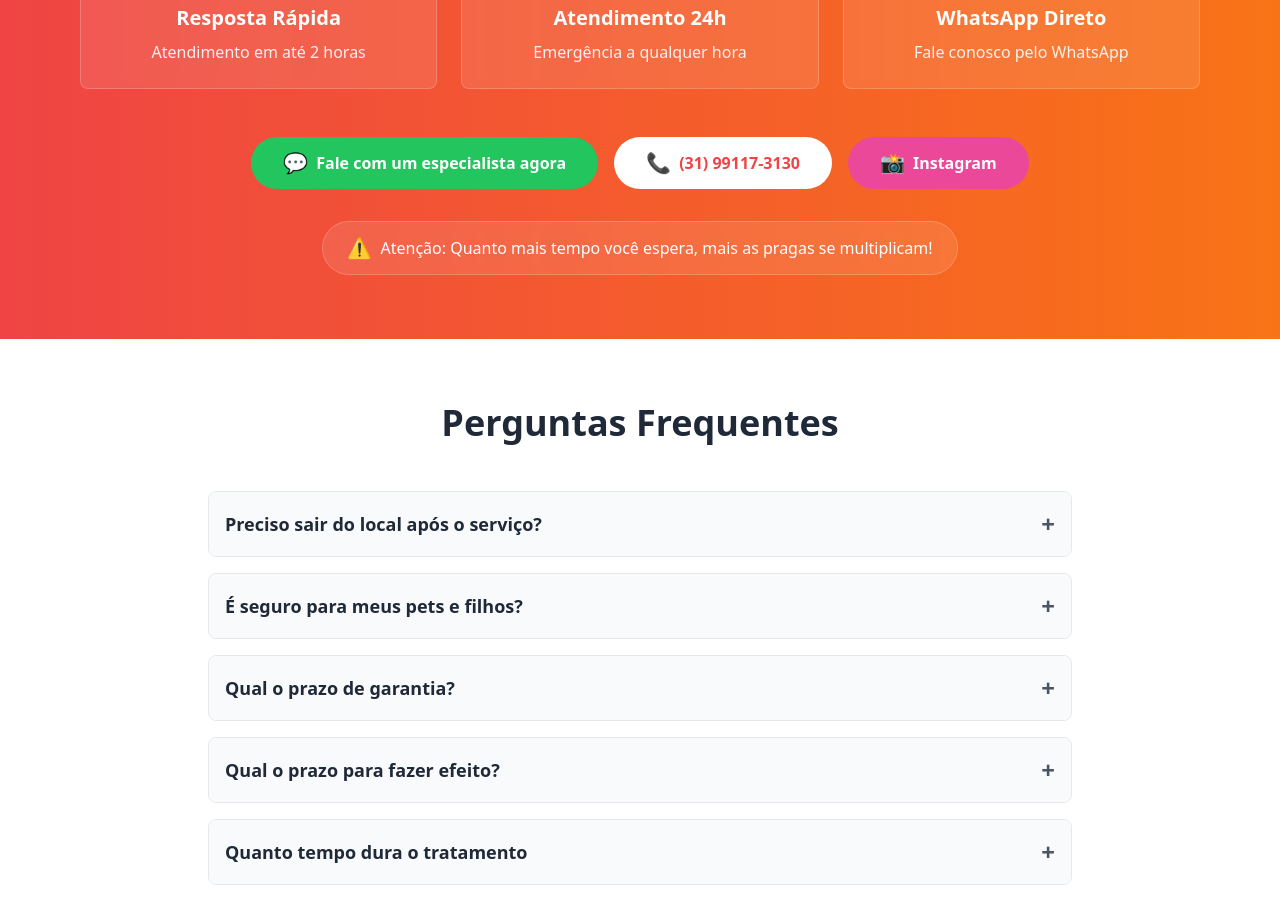
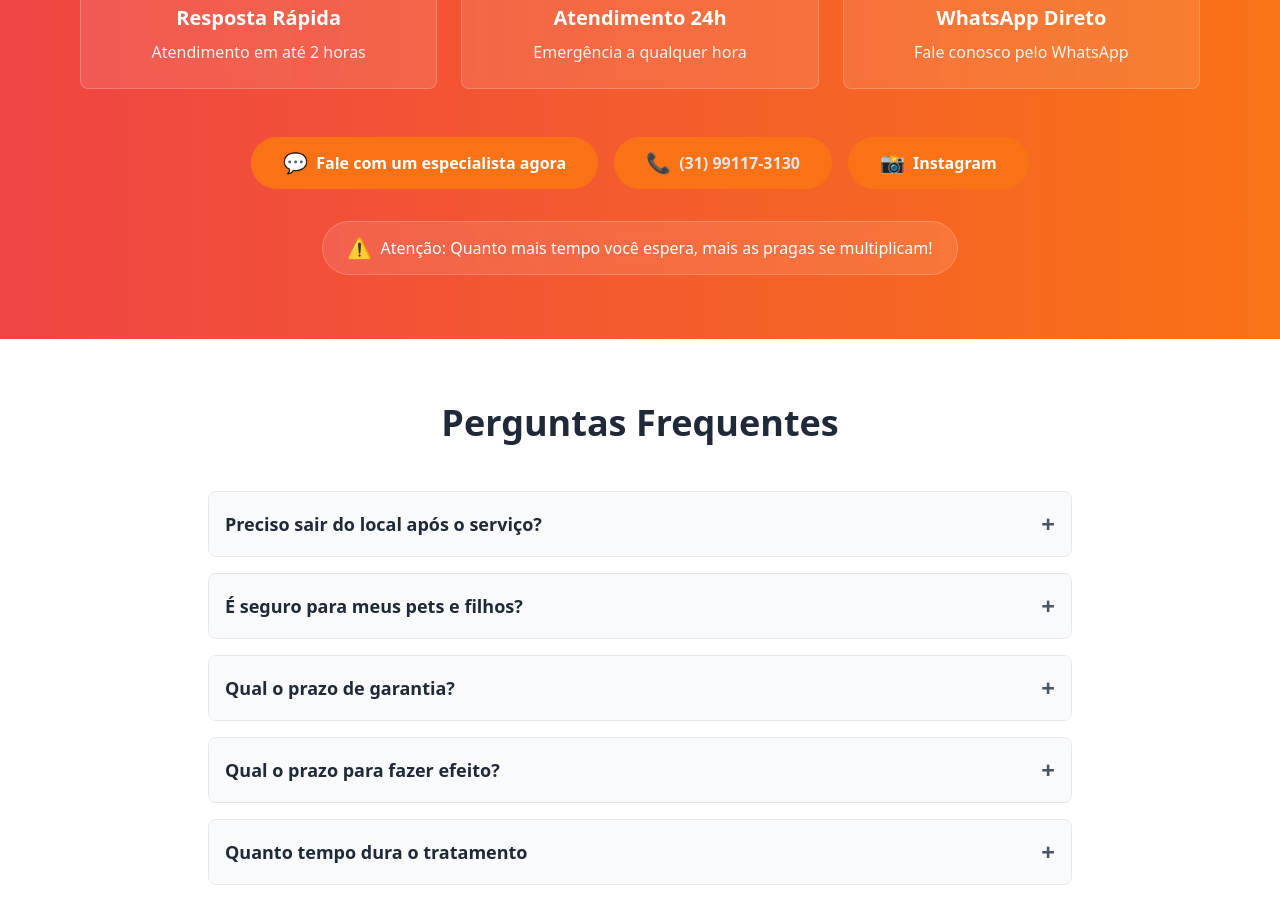
Before and after one commit to ComercialTitan/Matta-Control, a React (Vite) app: page / in a window 1280 px wide. Shown: the part 6640-7539 px from the top of the page. Built offline with nearby package versions, Linux system fonts and the light colour scheme.

Commit message:
alteração de cor nos botões

```diff
--- a/src/components/Contact.tsx
+++ b/src/components/Contact.tsx
@@ -68,7 +68,7 @@ const Contact: React.FC = () => {
         <div className="flex flex-col sm:flex-row justify-center items-center gap-4 mb-8">
         <button
             onClick={handleWhatsAppClick}
-            className="bg-green-500 hover:bg-green-600 text-white font-semibold py-3 px-8 rounded-full transition-all duration-300 transform hover:scale-105 hover:shadow-lg flex items-center gap-2"
+            className="bg-orange-500 hover:bg-orange-400 text-white font-semibold py-3 px-8 rounded-full transition-all duration-300 transform hover:scale-105 hover:shadow-lg flex items-center gap-2"
         >
             <span className="text-xl">💬</span>
             Fale com um especialista agora
@@ -76,7 +76,7 @@ const Contact: React.FC = () => {
 
         <button
             onClick={handlePhoneClick}
-            className="bg-white hover:bg-gray-100 text-red-500 font-semibold py-3 px-8 rounded-full transition-all duration-300 transform hover:scale-105 hover:shadow-lg flex items-center gap-2"
+            className="bg-orange-500 hover:bg-orange-400 text-gray-200 font-semibold py-3 px-8 rounded-full transition-all duration-300 transform hover:scale-105 hover:shadow-lg flex items-center gap-2"
         >
             <span className="text-xl">📞</span>
             (31) 99117-3130
@@ -86,7 +86,7 @@ const Contact: React.FC = () => {
             href="https://www.instagram.com/mattacontrol/"
             target="_blank"
             rel="noopener noreferrer"
-            className="bg-pink-500 hover:bg-pink-600 text-white font-semibold py-3 px-8 rounded-full transition-all duration-300 transform hover:scale-105 hover:shadow-lg flex items-center gap-2"
+            className="bg-orange-500 hover:bg-orange-400 text-white font-semibold py-3 px-8 rounded-full transition-all duration-300 transform hover:scale-105 hover:shadow-lg flex items-center gap-2"
         >
             <span className="text-xl">📸</span>
             Instagram
```
